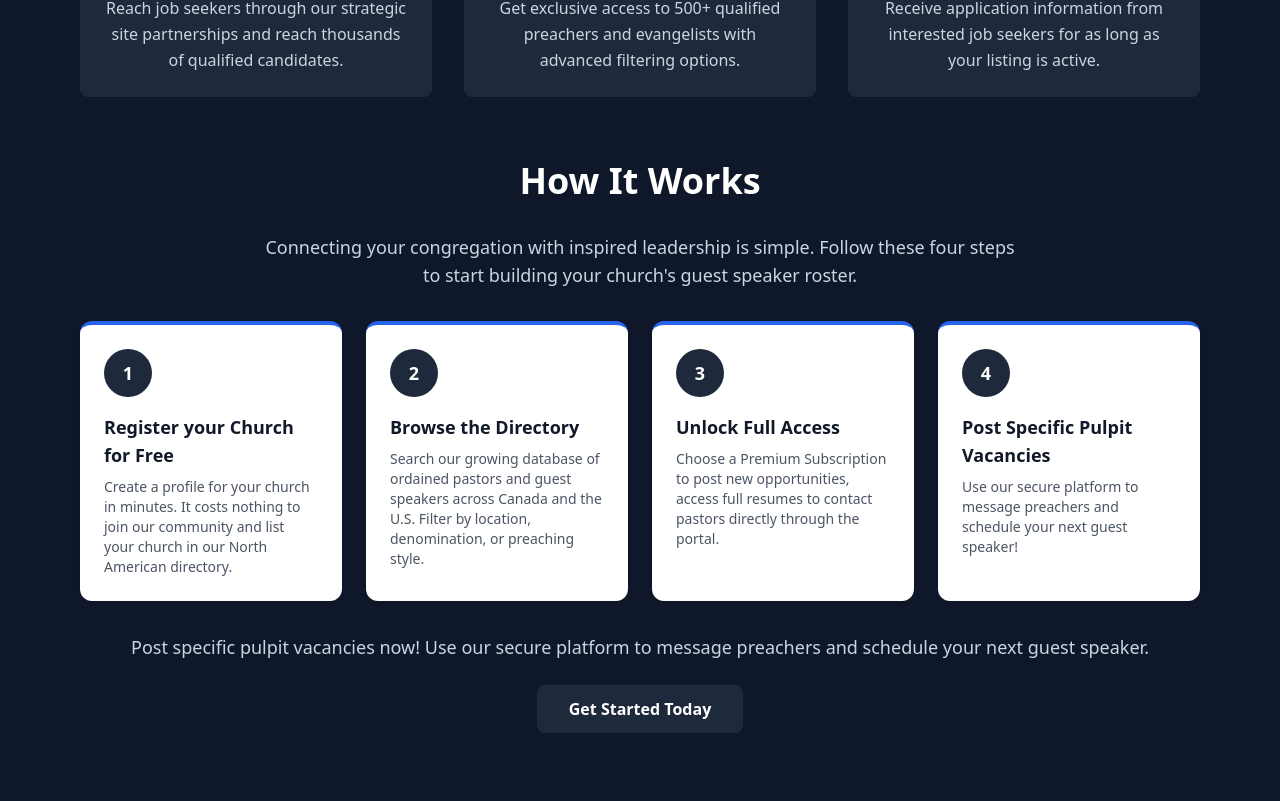
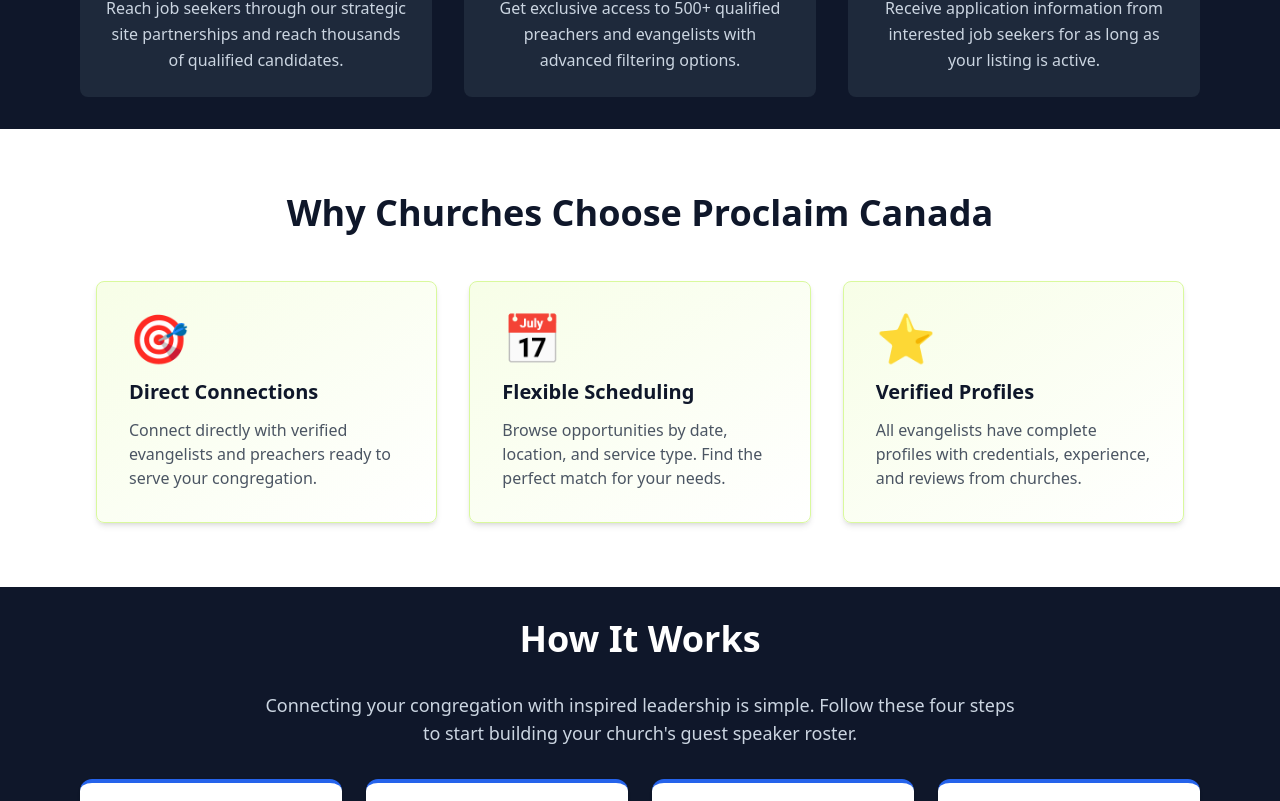
Before and after one commit to cathamaoui/Proclaim-Canada, a Next.js app: page /church-home in a window 1280 px wide. Shown: the part 955-1756 px from the top of the page. Built offline with nearby package versions, Linux system fonts and the light colour scheme; no server answers; the database is empty.

Commit message:
Move 'Why Churches Choose Proclaim Canada' section to church-home page
- Removed benefits section from /answer-the-call page
- Added section to /church-home page after How It Works section
- Maintains consistent styling and layout on church home page

```diff
--- a/app/answer-the-call/page.tsx
+++ b/app/answer-the-call/page.tsx
@@ -238,29 +238,7 @@ export default function AnswerTheCall() {
         </div>
       </div>
 
-      {/* Benefits Section */}
-      <div className="bg-white py-16">
-        <div className="max-w-6xl mx-auto px-4 sm:px-6 lg:px-8">
-          <h2 className="text-3xl md:text-4xl font-bold text-center mb-12 text-slate-900">Why Churches Choose Proclaim Canada</h2>
-          <div className="grid md:grid-cols-3 gap-8">
-            <div className="bg-gradient-to-br from-lime-50 to-white rounded-lg p-8 border border-lime-200 shadow-md">
-              <div className="text-5xl mb-4">🎯</div>
-              <h3 className="text-xl font-bold mb-3 text-slate-900">Direct Connections</h3>
-              <p className="text-gray-600">Connect directly with verified evangelists and preachers ready to serve your congregation.</p>
-            </div>
-            <div className="bg-gradient-to-br from-lime-50 to-white rounded-lg p-8 border border-lime-200 shadow-md">
-              <div className="text-5xl mb-4">📅</div>
-              <h3 className="text-xl font-bold mb-3 text-slate-900">Flexible Scheduling</h3>
-              <p className="text-gray-600">Browse opportunities by date, location, and service type. Find the perfect match for your needs.</p>
-            </div>
-            <div className="bg-gradient-to-br from-lime-50 to-white rounded-lg p-8 border border-lime-200 shadow-md">
-              <div className="text-5xl mb-4">⭐</div>
-              <h3 className="text-xl font-bold mb-3 text-slate-900">Verified Profiles</h3>
-              <p className="text-gray-600">All evangelists have complete profiles with credentials, experience, and reviews from churches.</p>
-            </div>
-          </div>
-        </div>
-      </div>
+
 
       {/* How It Works for Evangelists */}
       <div id="how-it-works" className="bg-gradient-to-br from-slate-50 to-gray-50 py-16">
--- a/app/church-home/page.tsx
+++ b/app/church-home/page.tsx
@@ -267,6 +267,30 @@ export default function ChurchHomePage() {
         </div>
       </section>
 
+      {/* Why Churches Choose Proclaim Canada */}
+      <section className="py-16 bg-white">
+        <div className="max-w-6xl mx-auto px-4 sm:px-6 lg:px-8">
+          <h2 className="text-4xl font-bold text-center mb-12 text-slate-900">Why Churches Choose Proclaim Canada</h2>
+          <div className="grid md:grid-cols-3 gap-8">
+            <div className="bg-gradient-to-br from-lime-50 to-white rounded-lg p-8 border border-lime-200 shadow-md">
+              <div className="text-5xl mb-4">🎯</div>
+              <h3 className="text-xl font-bold mb-3 text-slate-900">Direct Connections</h3>
+              <p className="text-gray-600">Connect directly with verified evangelists and preachers ready to serve your congregation.</p>
+            </div>
+            <div className="bg-gradient-to-br from-lime-50 to-white rounded-lg p-8 border border-lime-200 shadow-md">
+              <div className="text-5xl mb-4">📅</div>
+              <h3 className="text-xl font-bold mb-3 text-slate-900">Flexible Scheduling</h3>
+              <p className="text-gray-600">Browse opportunities by date, location, and service type. Find the perfect match for your needs.</p>
+            </div>
+            <div className="bg-gradient-to-br from-lime-50 to-white rounded-lg p-8 border border-lime-200 shadow-md">
+              <div className="text-5xl mb-4">⭐</div>
+              <h3 className="text-xl font-bold mb-3 text-slate-900">Verified Profiles</h3>
+              <p className="text-gray-600">All evangelists have complete profiles with credentials, experience, and reviews from churches.</p>
+            </div>
+          </div>
+        </div>
+      </section>
+
       {/* How It Works */}
       <section id="how-it-works" className="py-8 bg-slate-900">
         <div className="max-w-6xl mx-auto px-4">
```
